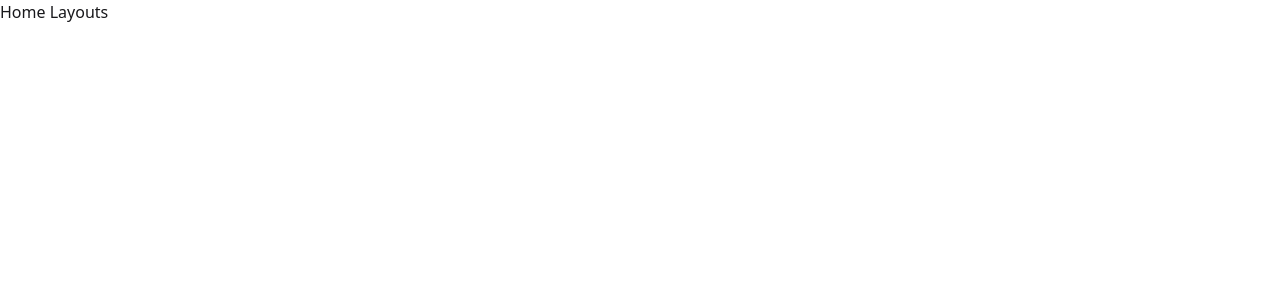
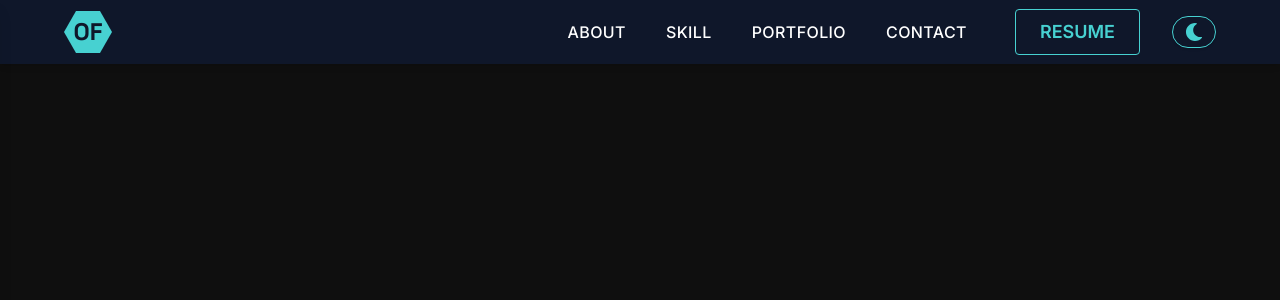
Before and after one commit to omarfaruk-dev/omarfaruk-portfolio, a React (Vite) app: page / in a window 1280 px wide. Shown: the top 300 px of the page. Built offline with nearby package versions, Linux system fonts and the light colour scheme.

Commit message:
navbar created

```diff
--- a/index.html
+++ b/index.html
@@ -6,7 +6,7 @@
     <meta name="viewport" content="width=device-width, initial-scale=1.0" />
     <title>Omar Faruk | Web Developer</title>
   </head>
-  <body>
+  <body class="inter-font">
     <div id="root"></div>
     <script type="module" src="/src/main.jsx"></script>
   </body>
--- a/package.json
+++ b/package.json
@@ -15,6 +15,7 @@
     "react-dom": "^19.1.0",
     "react-icons": "^5.5.0",
     "react-router": "^7.6.3",
+    "react-scroll": "^1.9.3",
     "tailwindcss": "^4.1.11"
   },
   "devDependencies": {
--- /dev/null
+++ b/src/components/Home/NavBar.jsx
@@ -0,0 +1,120 @@
+import React, { useState } from "react";
+import { Link } from "react-scroll";
+import { FaBars, FaTimes } from "react-icons/fa";
+import Logo from "../Logo";
+import ThemeToggle from "../ThemeToggle";
+
+const NavBar = () => {
+  const [sidebarOpen, setSidebarOpen] = useState(false);
+  const menuItems = [
+    { name: "About", to: "about" },
+    { name: "Skill", to: "skills" },
+    { name: "Portfolio", to: "projects" },
+    { name: "Contact", to: "contact" },
+  ];
+
+  return (
+    <div className="fixed top-0 left-0 z-50 w-full bg-base-100 text-secondary shadow-md">
+      <div className="navbar px-4 md:px-16 max-w-7xl mx-auto flex items-center justify-between">
+        {/* Logo */}
+        <div className="navbar-start flex items-center">
+        <Logo />
+        </div>
+
+        {/* Desktop Menu + Resume Button (Right Aligned) */}
+        <div className="hidden lg:flex flex-1 justify-end items-center gap-8">
+          <ul className="flex gap-10 items-center">
+            {menuItems.map((item) => (
+              <li key={item.to}>
+                <Link
+                  to={item.to}
+                  smooth={true}
+                  duration={500}
+                  spy={true}
+                  offset={-80}
+                  className="cursor-pointer text-secondary hover:text-primary transition-colors duration-200 tracking-wide text-base font-medium"
+                >
+                  {item.name.toUpperCase()}
+                </Link>
+              </li>
+            ))}
+          </ul>
+          <a
+            href="/resume.pdf"
+            target="_blank"
+            rel="noopener noreferrer"
+            className="px-6 py-2 rounded border border-primary text-primary hover:bg-primary hover:text-[#0F172A] transition-all font-semibold text-lg ml-4"
+          >
+            RESUME
+          </a>
+          <ThemeToggle/>
+        </div>
+
+        {/* Hamburger Icon */}
+        <div className="lg:hidden ml-auto z-50 flex items-center justify-center">
+          <ThemeToggle/>
+          <button
+            onClick={() => setSidebarOpen(true)}
+            className="btn btn-ghost text-2xl text-primary"
+          >
+            <FaBars/>
+          </button>
+        </div>
+
+        {/* Sidebar Drawer */}
+        <div
+          className={`fixed top-0 left-0 h-full w-64 bg-base-100 shadow-lg z-[100] transform ${sidebarOpen ? "translate-x-0" : "-translate-x-full"
+            } transition-transform duration-300 flex flex-col`}
+          style={{ minWidth: "240px" }}
+        >
+          <div className="flex items-center justify-between px-6 py-4 border-b border-base-100">
+            <Logo/>
+            <button
+              onClick={() => setSidebarOpen(false)}
+              className="text-2xl text-primary"
+            >
+              <FaTimes />
+            </button>
+          </div>
+          <ul className="flex flex-col gap-6 px-8 py-8">
+            {menuItems.map((item) => (
+              <li key={item.to}>
+                <Link
+                  to={item.to}
+                  smooth={true}
+                  duration={500}
+                  spy={true}
+                  offset={-80}
+                  className="cursor-pointer text-secondary hover:text-primary text-lg font-medium"
+                  onClick={() => setSidebarOpen(false)}
+                >
+                  {item.name.toUpperCase()}
+                </Link>
+              </li>
+            ))}
+            <li>
+              <a
+                href="/resume.pdf"
+                target="_blank"
+                rel="noopener noreferrer"
+                className="block px-4 py-2 rounded border border-primary text-primary hover:bg-primary hover:text-[#0F172A] transition-all font-semibold text-center mt-4"
+                onClick={() => setSidebarOpen(false)}
+              >
+                RESUME
+              </a>
+            </li>
+          </ul>
+        </div>
+      </div>
+      {/* Overlay */}
+      {sidebarOpen && (
+        <div
+          className="fixed inset-0 bg-black bg-opacity-40 z-[99]"
+          onClick={() => setSidebarOpen(false)}
+        ></div>
+      )}
+    </div>
+  );
+};
+
+export default NavBar;
--- /dev/null
+++ b/src/components/Logo.jsx
@@ -0,0 +1,21 @@
+import React from 'react';
+
+const Logo = () => {
+  return (
+    <div className="w-12 h-12 flex items-center justify-center mr-8">
+      <div
+        className="w-12 h-12 bg-primary flex items-center justify-center rounded-[8px]"
+        style={{
+          clipPath:
+            "polygon(25% 6%, 75% 6%, 100% 50%, 75% 94%, 25% 94%, 0% 50%)",
+        }}
+      >
+        <span className="space-grotesk-font text-2xl font-bold text-base-100 select-none">
+          OF
+        </span>
+      </div>
+    </div>
+  );
+};
+
+export default Logo;
--- a/src/components/ThemeToggle.jsx
+++ b/src/components/ThemeToggle.jsx
@@ -25,7 +25,7 @@ const ThemeToggle = () => {
   return (
     <button
       onClick={toggleTheme}
-      className="btn btn-secondary btn-outline btn-sm rounded-full shadow flex items-center justify-center px-3 py-2"
+      className="btn btn-primary btn-outline btn-sm rounded-full shadow flex items-center justify-center px-3 py-2"
       aria-label="Toggle dark mode"
       title={theme === 'light' ? 'Switch to dark mode' : 'Switch to light mode'}
     >
--- a/src/index.css
+++ b/src/index.css
@@ -1,4 +1,36 @@
-
+@import url('https://fonts.googleapis.com/css2?family=Inter:ital,opsz,wght@0,14..32,100..900;1,14..32,100..900&family=Space+Grotesk:wght@300..700&display=swap');
 
 @import "tailwindcss";
 @plugin "daisyui";
+
+.inter-font {
+  font-family: "Inter", sans-serif;
+}
+
+.space-grotesk-font {
+  font-family: "Space Grotesk", sans-serif;
+}
+
+@plugin "daisyui" {
+  themes: light --default;
+}
+
+@plugin "daisyui/theme" {
+  name: "light";
+  default: true;
+  --color-primary: #47d1d1;
+  --color-secondary: #ffffff;
+  --color-base-100: #0F172A ;
+  --color-base-300: #E7E7E7;
+  --color-accent: #706F6F;
+}
+
+@plugin "daisyui/theme" {
+  name: "dark";
+  default: true;
+  --color-primary: #FF014F;
+  --color-secondary: #ffffff;
+  --color-base-100: #0F0F0F ;
+  --color-base-300: #E7E7E7;
+  --color-accent: ##f8faff;
+}
--- a/src/layouts/HomeLayouts.jsx
+++ b/src/layouts/HomeLayouts.jsx
@@ -1,9 +1,10 @@
-import React from 'react';
+
+import NavBar from '../components/Home/NavBar';
 
 const HomeLayouts = () => {
     return (
-        <div>
-            Home Layouts
+        <div className='max-w-7xl mx-auto p-4'>
+            <NavBar/>
         </div>
     );
 };
```
Also changed, not shown: 1 other file (tests, documents, lock files or other folders).
